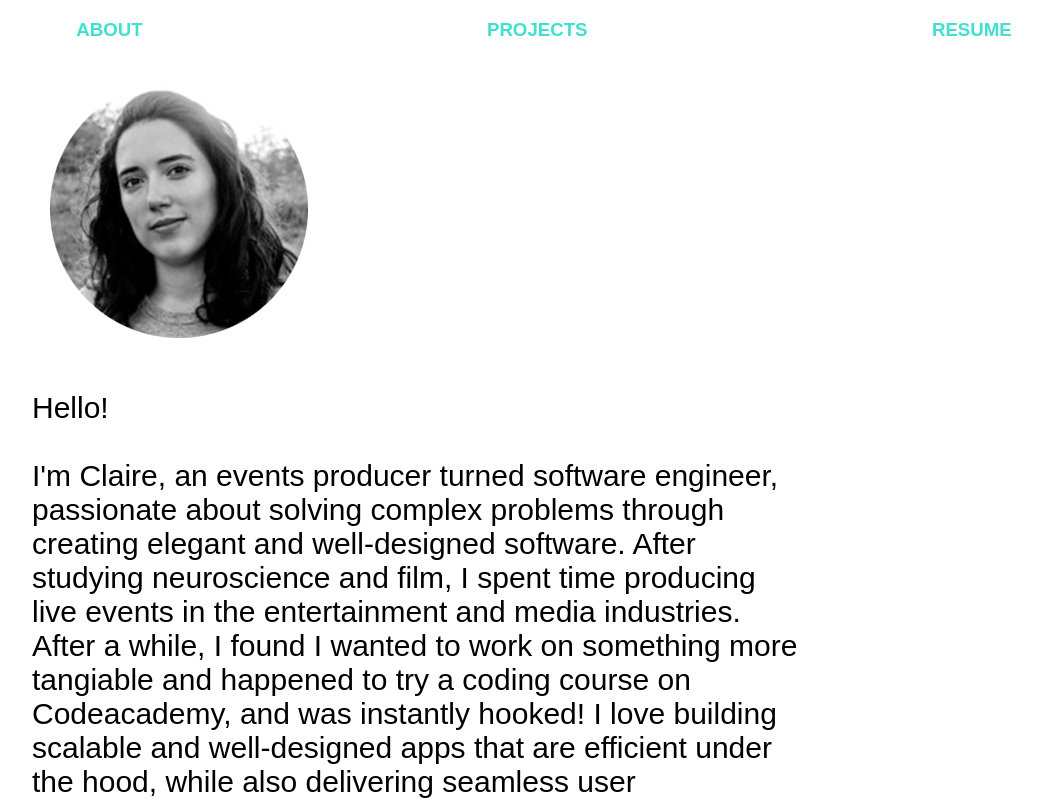
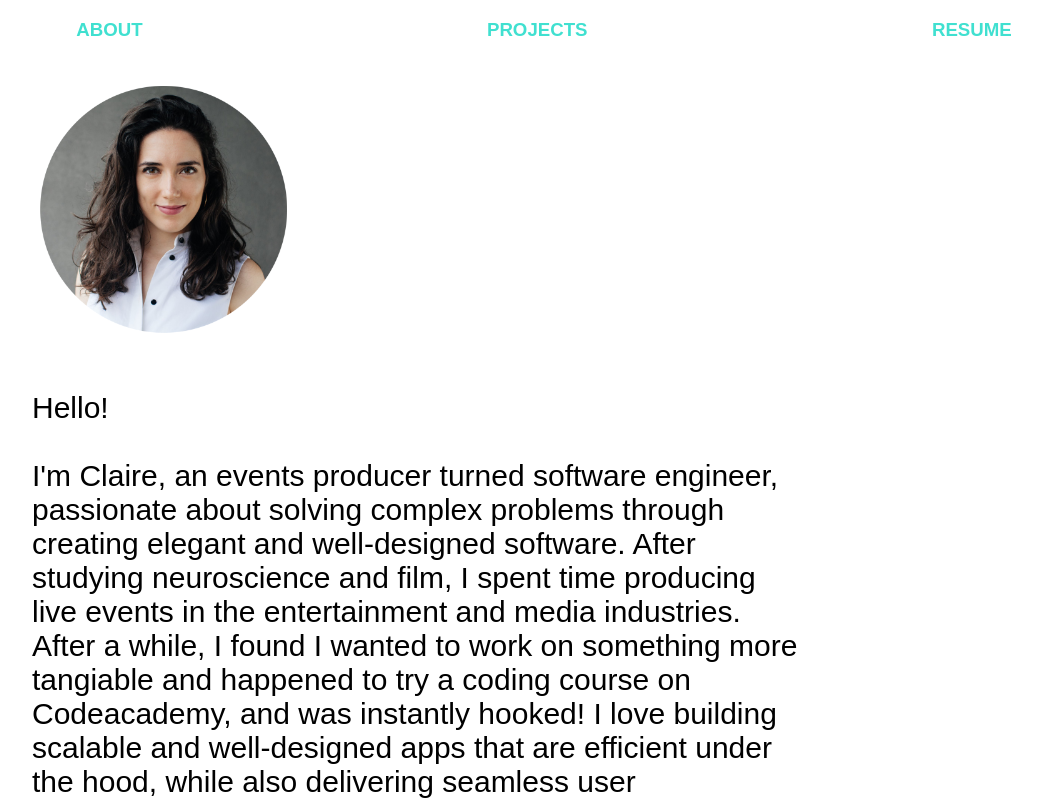
Before and after one commit to cwat08/personal-website, a React (Create React App) app: page / in a window 1280 px wide. Shown: the top 800 px of the page, without its empty margins (96-1138 px from the left). Built offline with nearby package versions, Linux system fonts and the light colour scheme.

Commit message:
updated profile picture

```diff
--- a/src/App.css
+++ b/src/App.css
@@ -122,5 +122,7 @@ a {
 }
 
 .headshot {
-  margin-left: 125px;
+  margin-left: 135px;
+  margin-top: 25px;
+  height: 250px;
 }
--- a/src/components/About.js
+++ b/src/components/About.js
@@ -4,7 +4,7 @@ const About = () => {
   return (
     <div>
       <div>
-        <img className="headshot" src="./headshot2.png" align="left" />
+        <img className="headshot" src="./headshot_final.png" align="left" />
         <br />
       </div>
       <br />
```
Also changed, not shown: public/headshot_final.png (added).
